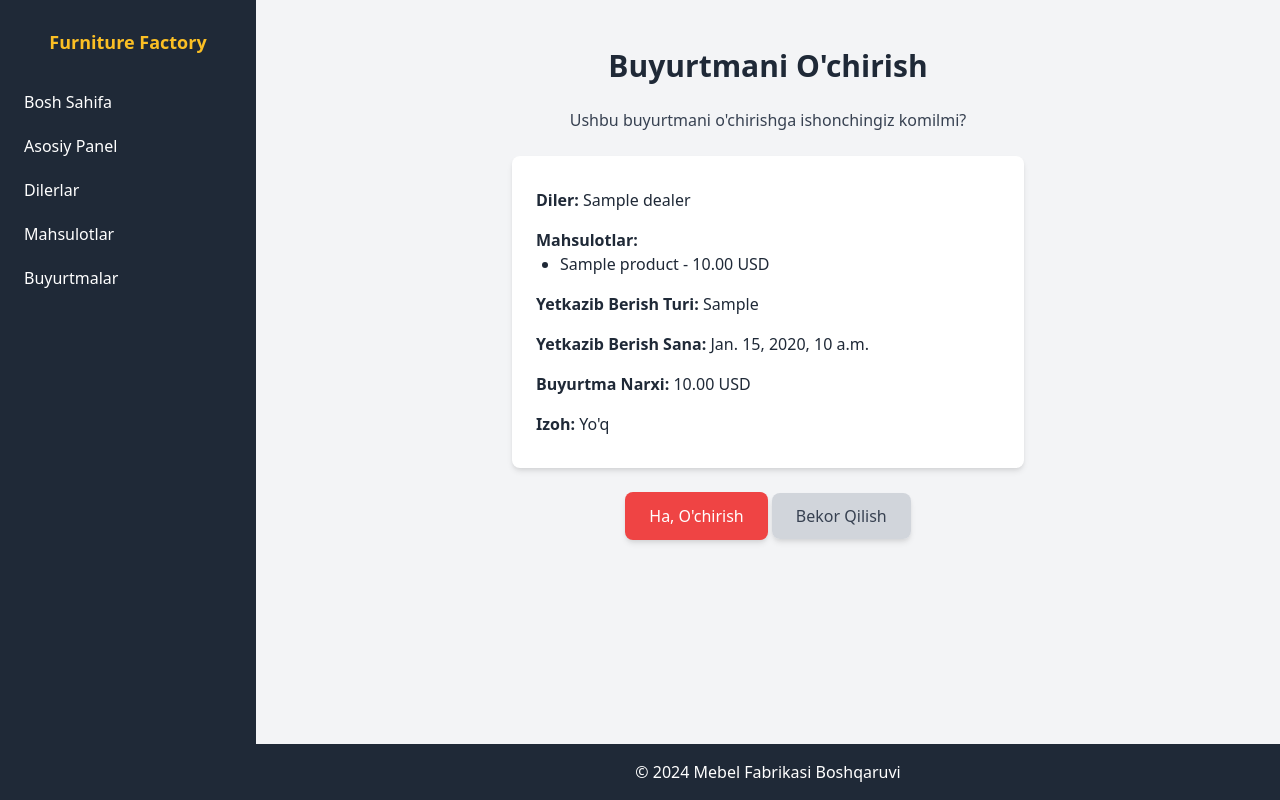
After one commit to userpeaseonly/FactoryFurniture, a Django app: template factory/templates/main/delete_order.html in a window 1280 px wide. The commit adds this page. Run offline with Django 5.2, Linux system fonts and the light colour scheme; the template is opened without the code that fills it: most values are stand-ins (such as "Sample title", 1, 10 or a date in 2020).

Commit message:
order edit delete added

```diff
--- a/factory/templates/base.html
+++ b/factory/templates/base.html
@@ -73,5 +73,6 @@
             mobileSidebar.classList.toggle('-translate-x-full');
         });
     </script>
+    {% block extra_scripts %}{% endblock %}
 </body>
 </html>
--- /dev/null
+++ b/factory/templates/main/delete_order.html
@@ -0,0 +1,32 @@
+{% extends 'base.html' %}
+{% block title %}Buyurtmani O'chirish{% endblock %}
+
+{% block content %}
+<div class="container mx-auto py-6">
+    <h1 class="text-3xl font-bold text-center mb-6">Buyurtmani O'chirish</h1>
+    <p class="text-gray-700 text-center mb-6">Ushbu buyurtmani o'chirishga ishonchingiz komilmi?</p>
+    <ul class="bg-white shadow-md rounded-lg p-6 max-w-lg mx-auto">
+        <li class="py-2"><strong>Diler:</strong> {{ order.dealer.name }}</li>
+        <li class="py-2"><strong>Mahsulotlar:</strong>
+            <ul class="list-disc pl-6">
+                {% for product in order.products.all %}
+                <li>{{ product.name }} - {{ product.price|floatformat:2 }} USD</li>
+                {% endfor %}
+            </ul>
+        </li>
+        <li class="py-2"><strong>Yetkazib Berish Turi:</strong> {{ order.get_delivery_type_display }}</li>
+        <li class="py-2"><strong>Yetkazib Berish Sana:</strong> {{ order.delivery_date }}</li>
+        <li class="py-2"><strong>Buyurtma Narxi:</strong> {{ order.order_cost|floatformat:2 }} USD</li>
+        <li class="py-2"><strong>Izoh:</strong> {{ order.comment|default:"Yo'q" }}</li>
+    </ul>
+    <form method="POST" class="mt-6 text-center">
+        {% csrf_token %}
+        <button type="submit" class="bg-red-500 text-white px-6 py-3 rounded-lg shadow-md hover:bg-red-600 transition">
+            Ha, O'chirish
+        </button>
+        <a href="{% url 'orders' %}" class="bg-gray-300 text-gray-700 px-6 py-3 rounded-lg shadow-md hover:bg-gray-400 transition">
+            Bekor Qilish
+        </a>
+    </form>
+</div>
+{% endblock %}
--- a/factory/urls.py
+++ b/factory/urls.py
@@ -14,4 +14,6 @@ urlpatterns = [
     path('dealers/delete/<int:pk>/', views.delete_dealer, name='delete_dealer'),
     path('orders/', views.orders, name='orders'),
     path('orders/create/', views.create_order, name='create_order'),
+    path('orders/edit/<int:pk>/', views.edit_order, name='edit_order'),
+    path('orders/delete/<int:pk>/', views.delete_order, name='delete_order'),
 ]
```
Also changed, not shown: factory/templates/main/dashboard.html (+7 -0 lines), factory/templates/main/edit_order.html (added, +32 -0 lines), factory/views.py (+59 -0 lines).
